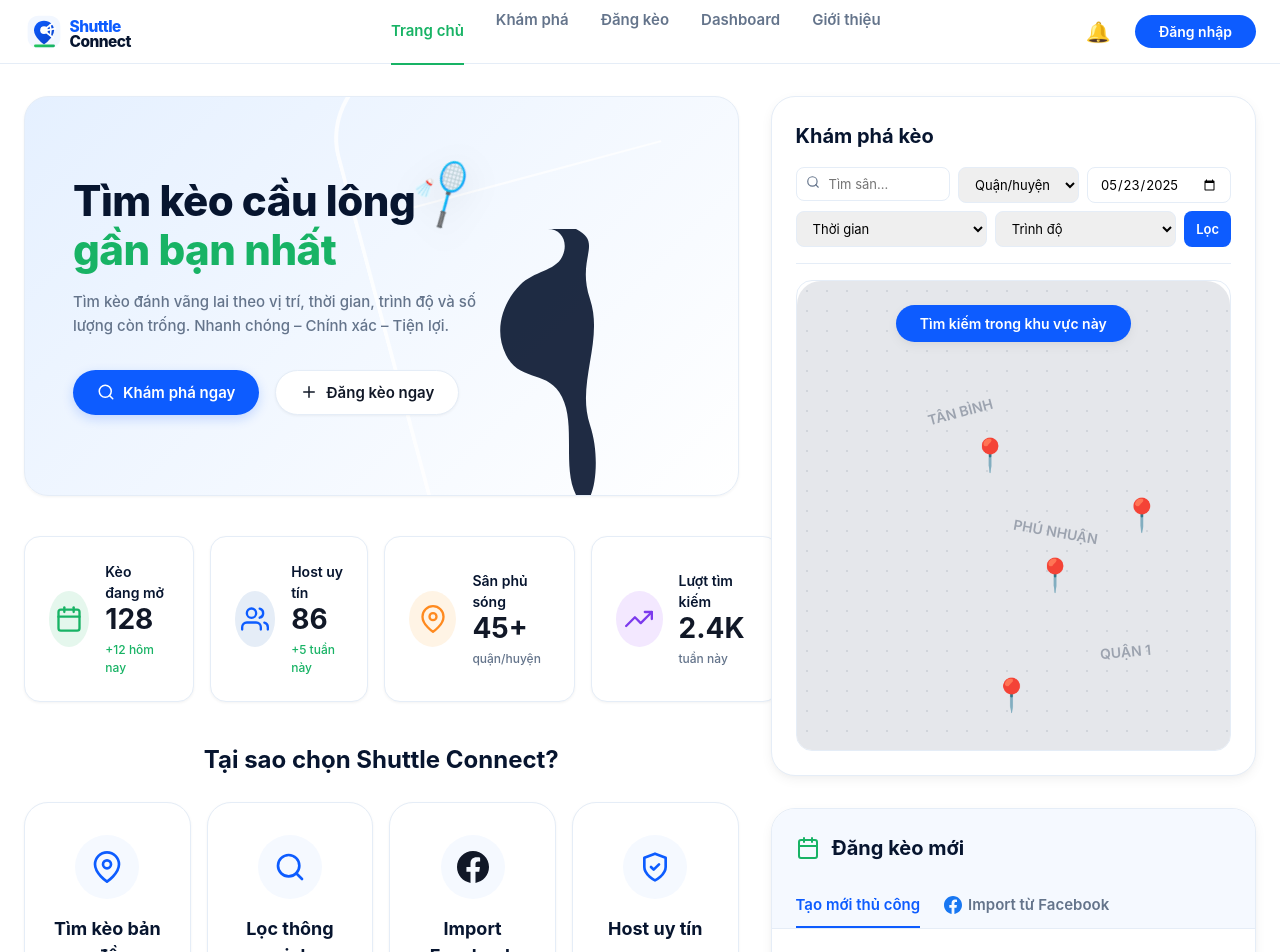
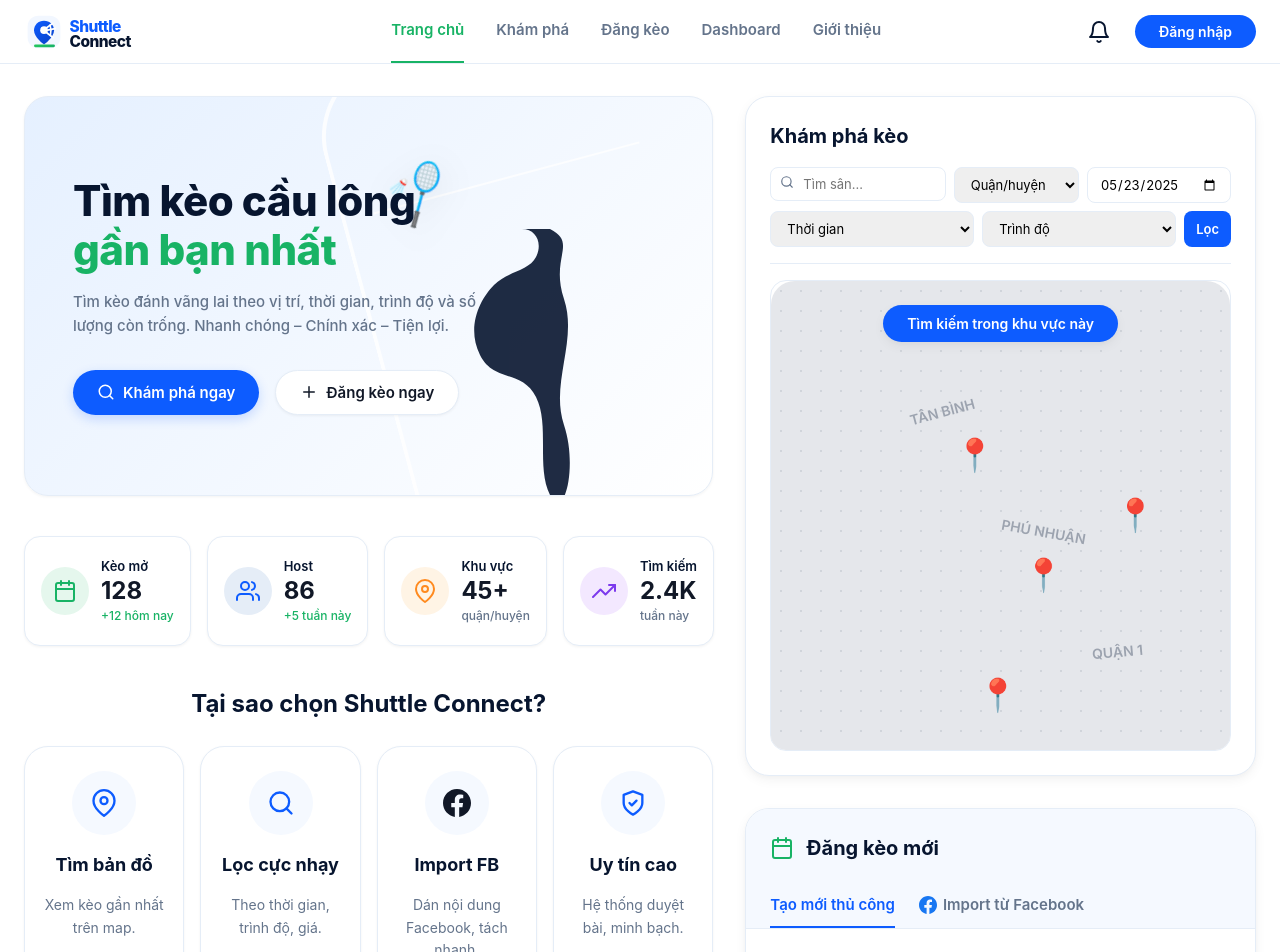
Before and after one commit to 161seconds/shuttle-connect, a React (Vite) app in the folder client/: page / in a window 1280 px wide. Shown: the top 952 px of the page. Built offline with nearby package versions, Linux system fonts and the light colour scheme.

Commit message:
feat: implement landing page layout with Navbar, Feature, and Stat components

```diff
--- a/client/src/App.tsx
+++ b/client/src/App.tsx
@@ -14,28 +14,28 @@
       <Navbar />
 
       <main className="container" style={{ flex: 1, padding: '32px 24px', width: '100%', maxWidth: '1440px' }}>
-        <div style={{ display: 'flex', gap: '32px', alignItems: 'flex-start' }}>
+        <div style={{ display: 'grid', gridTemplateColumns: '1.35fr 1fr', gap: '32px', alignItems: 'start' }}>
 
           {/* Left Column (~58%) */}
-          <div style={{ width: '58%', display: 'flex', flexDirection: 'column', gap: '40px' }}>
+          <div style={{ display: 'flex', flexDirection: 'column', gap: '40px', minWidth: 0 }}>
             <HeroSection />
 
             {/* Stats Row */}
             <div className="grid grid-cols-4 gap-4">
-              <StatCard iconUrl={<CalendarIcon size={28} />} iconBgColor="#e5f7ed" iconColor="#18b365" label="Kèo đang mở" number="128" subtext="+12 hôm nay" />
-              <StatCard iconUrl={<UsersIcon size={28} />} iconBgColor="#e5edf7" iconColor="#0d5cff" label="Host uy tín" number="86" subtext="+5 tuần này" />
-              <StatCard iconUrl={<MapPinIcon size={28} />} iconBgColor="#fff4e5" iconColor="#ff8a1f" label="Sân phủ sóng" number="45+" subtext="quận/huyện" subtextColor="var(--muted)" />
-              <StatCard iconUrl={<ChartIcon size={28} />} iconBgColor="#f3e8ff" iconColor="#7c3aed" label="Lượt tìm kiếm" number="2.4K" subtext="tuần này" subtextColor="var(--muted)" />
+              <StatCard iconUrl={<CalendarIcon size={24} />} iconBgColor="#e5f7ed" iconColor="#18b365" label="Kèo mở" number="128" subtext="+12 hôm nay" />
+              <StatCard iconUrl={<UsersIcon size={24} />} iconBgColor="#e5edf7" iconColor="#0d5cff" label="Host" number="86" subtext="+5 tuần này" />
+              <StatCard iconUrl={<MapPinIcon size={24} />} iconBgColor="#fff4e5" iconColor="#ff8a1f" label="Khu vực" number="45+" subtext="quận/huyện" subtextColor="var(--muted)" />
+              <StatCard iconUrl={<ChartIcon size={24} />} iconBgColor="#f3e8ff" iconColor="#7c3aed" label="Tìm kiếm" number="2.4K" subtext="tuần này" subtextColor="var(--muted)" />
             </div>
 
             {/* Features Section */}
             <div>
               <h2 className="text-center" style={{ fontSize: '24px', fontWeight: 700, color: 'var(--navy)', marginBottom: '24px' }}>Tại sao chọn Shuttle Connect?</h2>
               <div className="grid grid-cols-4 gap-4">
-                <FeatureCard iconUrl={<MapPinIcon size={32} color="var(--blue)" />} title="Tìm kèo bản đồ" text="Xem kèo gần bạn nhất trên bản đồ." />
-                <FeatureCard iconUrl={<SearchIcon size={32} color="var(--blue)" />} title="Lọc thông minh" text="Lọc theo thời gian, trình độ, giá." />
-                <FeatureCard iconUrl={<FacebookIcon size={32} color="var(--blue)" />} title="Import Facebook" text="Dán nội dung Facebook, tách tự động." />
-                <FeatureCard iconUrl={<ShieldIcon size={32} color="var(--blue)" />} title="Host uy tín" text="Hệ thống duyệt bài, minh bạch." />
+                <FeatureCard iconUrl={<MapPinIcon size={28} color="var(--blue)" />} title="Tìm bản đồ" text="Xem kèo gần nhất trên map." />
+                <FeatureCard iconUrl={<SearchIcon size={28} color="var(--blue)" />} title="Lọc cực nhạy" text="Theo thời gian, trình độ, giá." />
+                <FeatureCard iconUrl={<FacebookIcon size={28} color="var(--blue)" />} title="Import FB" text="Dán nội dung Facebook, tách nhanh." />
+                <FeatureCard iconUrl={<ShieldIcon size={28} color="var(--blue)" />} title="Uy tín cao" text="Hệ thống duyệt bài, minh bạch." />
               </div>
             </div>
 
@@ -56,7 +56,7 @@
           </div>
 
           {/* Right Column (~42%) */}
-          <div style={{ width: '42%', display: 'flex', flexDirection: 'column', gap: '32px' }}>
+          <div style={{ display: 'flex', flexDirection: 'column', gap: '32px', minWidth: 0 }}>
             <ExplorePanel />
             <PostFormPanel />
           </div>
--- a/client/src/components/FeatureCard.tsx
+++ b/client/src/components/FeatureCard.tsx
@@ -11,7 +11,7 @@
     <div style={{
       backgroundColor: 'white',
       borderRadius: '24px',
-      padding: '32px 24px',
+      padding: '24px 16px',
       boxShadow: 'var(--shadow-sm)',
       border: '1px solid var(--border)',
       display: 'flex',
--- a/client/src/components/Navbar.tsx
+++ b/client/src/components/Navbar.tsx
@@ -1,5 +1,6 @@
 import React from 'react';
 import logoUrl from '../assets/shuttle-connect-logo.svg';
+import { BellIcon } from './icons';
 
 export const Navbar: React.FC = () => {
   return (
@@ -18,17 +19,17 @@
         </a>
 
         {/* Center Nav Links */}
-        <div className="flex gap-8 hide-on-mobile" style={{ fontSize: '15px', fontWeight: 600 }}>
-          <a href="#" style={{ color: 'var(--green)', borderBottom: '2px solid var(--green)', paddingBottom: '20px', transform: 'translateY(11px)' }}>Trang chủ</a>
-          <a href="#" className="text-muted">Khám phá</a>
-          <a href="#" className="text-muted">Đăng kèo</a>
-          <a href="#" className="text-muted">Dashboard</a>
-          <a href="#" className="text-muted">Giới thiệu</a>
+        <div className="flex gap-8 hide-on-mobile" style={{ height: '100%', alignItems: 'center', fontSize: '15px', fontWeight: 600 }}>
+          <a href="/" style={{ color: 'var(--green)', borderBottom: '2px solid var(--green)', display: 'flex', alignItems: 'center', height: '100%' }}>Trang chủ</a>
+          <a href="/explore" className="text-muted" style={{ display: 'flex', alignItems: 'center', height: '100%', borderBottom: '2px solid transparent' }}>Khám phá</a>
+          <a href="/host" className="text-muted" style={{ display: 'flex', alignItems: 'center', height: '100%', borderBottom: '2px solid transparent' }}>Đăng kèo</a>
+          <a href="/admin" className="text-muted" style={{ display: 'flex', alignItems: 'center', height: '100%', borderBottom: '2px solid transparent' }}>Dashboard</a>
+          <a href="/about" className="text-muted" style={{ display: 'flex', alignItems: 'center', height: '100%', borderBottom: '2px solid transparent' }}>Giới thiệu</a>
         </div>
 
         {/* Right side */}
         <div className="flex items-center gap-6">
-          <button style={{ fontSize: '20px', color: 'var(--navy)' }}>🔔</button>
+          <button style={{ color: 'var(--navy)', display: 'flex' }}><BellIcon size={24} /></button>
           <button className="btn btn-primary" style={{ padding: '8px 24px', fontSize: '14px' }}>Đăng nhập</button>
         </div>
       </div>
--- a/client/src/components/StatCard.tsx
+++ b/client/src/components/StatCard.tsx
@@ -23,30 +23,31 @@
     <div style={{
       backgroundColor: 'white',
       borderRadius: '16px',
-      padding: '24px',
+      padding: '20px 16px',
       boxShadow: 'var(--shadow-sm)',
       display: 'flex',
       alignItems: 'center',
-      gap: '16px',
+      gap: '12px',
       border: '1px solid var(--border)'
     }}>
       <div style={{
-        width: '56px',
-        height: '56px',
+        width: '48px',
+        height: '48px',
         borderRadius: '50%',
         backgroundColor: iconBgColor,
         display: 'flex',
         alignItems: 'center',
         justifyContent: 'center',
-        fontSize: '24px',
-        color: iconColor
+        fontSize: '20px',
+        color: iconColor,
+        flexShrink: 0
       }}>
         {iconUrl}
       </div>
-      <div>
-        <div style={{ fontSize: '14px', color: 'var(--navy)', fontWeight: 600 }}>{label}</div>
-        <div style={{ fontSize: '28px', fontWeight: 700, color: 'var(--text)', lineHeight: 1.2 }}>{number}</div>
-        <div style={{ fontSize: '12px', color: subtextColor, marginTop: '4px', fontWeight: 500 }}>{subtext}</div>
+      <div style={{ minWidth: 0 }}>
+        <div style={{ fontSize: '13px', color: 'var(--navy)', fontWeight: 600, whiteSpace: 'nowrap', overflow: 'hidden', textOverflow: 'ellipsis' }}>{label}</div>
+        <div style={{ fontSize: '24px', fontWeight: 700, color: 'var(--text)', lineHeight: 1.2 }}>{number}</div>
+        <div style={{ fontSize: '12px', color: subtextColor, marginTop: '2px', fontWeight: 500, whiteSpace: 'nowrap', overflow: 'hidden', textOverflow: 'ellipsis' }}>{subtext}</div>
       </div>
     </div>
   );
--- a/client/src/components/icons/index.tsx
+++ b/client/src/components/icons/index.tsx
@@ -70,3 +70,10 @@
     <path d="M19 21l-7-5-7 5V5a2 2 0 0 1 2-2h10a2 2 0 0 1 2 2z"></path>
   </svg>
 );
+
+export const BellIcon: React.FC<IconProps> = ({ size = 24, color = 'currentColor' }) => (
+  <svg width={size} height={size} viewBox="0 0 24 24" fill="none" stroke={color} strokeWidth="2" strokeLinecap="round" strokeLinejoin="round">
+    <path d="M18 8A6 6 0 0 0 6 8c0 7-3 9-3 9h18s-3-2-3-9"></path>
+    <path d="M13.73 21a2 2 0 0 1-3.46 0"></path>
+  </svg>
+);
```
